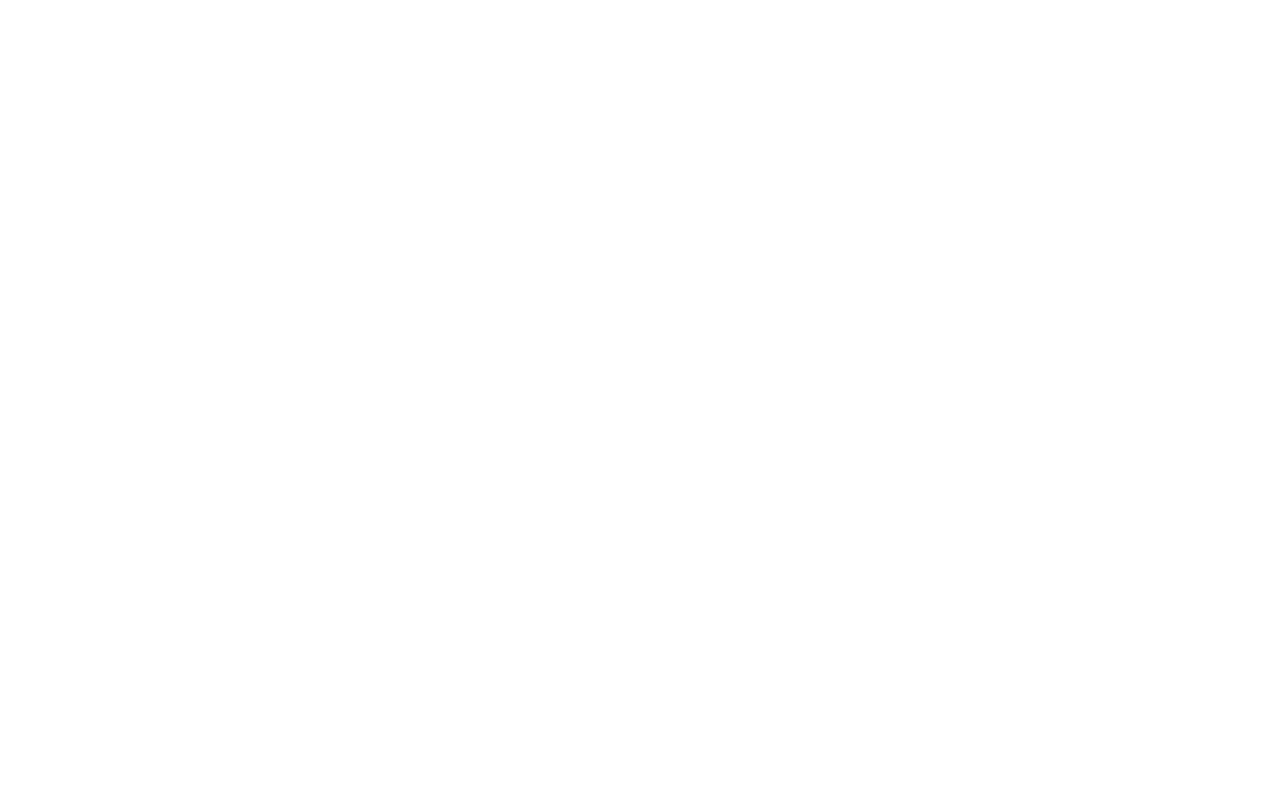
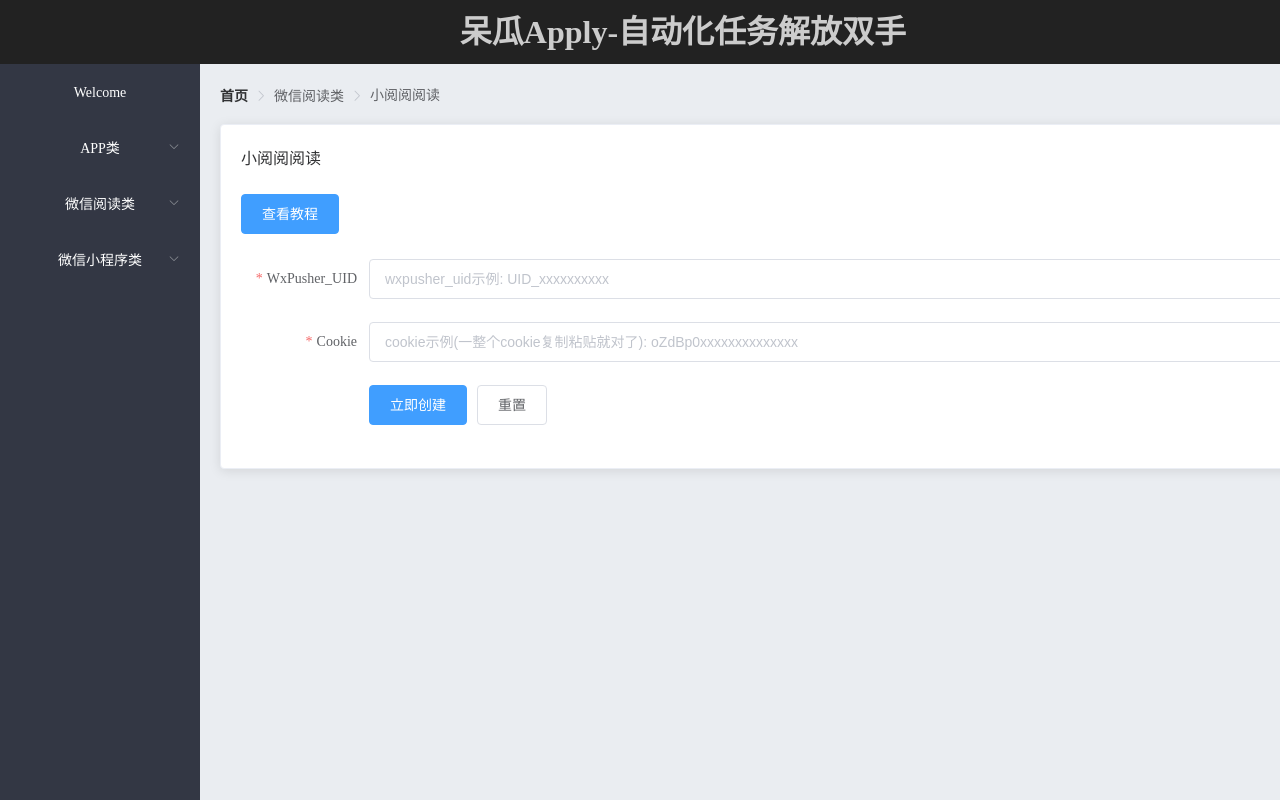
Before and after one commit to QiYiJun/daiguaapply, a Vue app: page /#/xiaoyueyue in a window 1280 px wide. Before the commit this address led to /#/kraft. Shown: the top 800 px of the page. Built offline with nearby package versions, Linux system fonts and the light colour scheme.

Commit message:
xiaoyueyue page creation complete

```diff
--- /dev/null
+++ b/src/components/read/XiaoYueYue.vue
@@ -0,0 +1,150 @@
+<template>
+  <div>
+    <el-breadcrumb separator-class="el-icon-arrow-right">
+      <el-breadcrumb-item :to="{ path: '/home' }">首页</el-breadcrumb-item>
+      <el-breadcrumb-item>微信阅读类</el-breadcrumb-item>
+      <el-breadcrumb-item>小阅阅阅读</el-breadcrumb-item>
+    </el-breadcrumb>
+
+    <el-card>
+      <div class='tips'>小阅阅阅读</div>
+      <div class="teach">
+        <el-button type="primary"
+                   @click="teachDialogVisible = true">查看教程</el-button>
+      </div>
+
+      <el-form :model="XiaoYueYueForm"
+               :rules="XiaoYueYueRules"
+               ref="XiaoYueYueRef"
+               label-width="128px">
+        <el-form-item label="WxPusher_UID"
+                      prop="wxpusher_uid">
+          <el-input v-model="XiaoYueYueForm.wxpusher_uid"
+                    placeholder='wxpusher_uid示例: UID_xxxxxxxxxx'></el-input>
+        </el-form-item>
+        <el-form-item label="Cookie"
+                      prop="cookie">
+          <el-input v-model="XiaoYueYueForm.cookie"
+                    placeholder='cookie示例(一整个cookie复制粘贴就对了): oZdBp0xxxxxxxxxxxxxx'></el-input>
+        </el-form-item>
+        <el-form-item>
+          <el-button type="primary">立即创建</el-button>
+          <el-button @click="resetForm('XiaoYueYueRef')">重置</el-button>
+        </el-form-item>
+      </el-form>
+    </el-card>
+
+    <el-dialog title="教程"
+               :visible.sync="teachDialogVisible"
+               width="50%">
+      <span class="title">
+        wxpusher_uid的获得:
+      </span>
+      <span>订阅wxpusher, 右下角"我的"-"我的UID"</span>
+      <span>请点击下方的"获取二维码"按钮, 订阅我们的wxpusher服务</span>
+      <span>应用与主题都需要订阅, 这样你才可以收到我们的消息推送</span>
+      <span class="title">
+        Cookie的获得:
+      </span>
+      <span>抓取域名"1692433047.3z2rpa.top"下的 cookie 完整复制下来</span>
+
+      <el-dialog title="WxPusher二维码"
+                 :visible.sync="QRCodeDialogVisible"
+                 width="50%"
+                 append-to-body>
+        <div class="qrcode">
+          <div class="apply">
+            <span>应用订阅</span>
+            <img src="https://wxpusher.zjiecode.com/api/qrcode/t7FOPpPdgpNJf6N0iC5XecNgjAJn7NFWxQC00OGDOzkRHmiAdX2fXSTcSZ1Uqoy0.jpg">
+          </div>
+          <div class="theme">
+            <span>主题订阅</span>
+            <img src="https://wxpusher.zjiecode.com/api/qrcode/M9hDGdw6KCEZvElBASAEH0eQZXcN66mCkC8zX8448SPtrcSbGL74hTRAzz4KdV6o.jpg">
+          </div>
+        </div>
+        <span slot="footer"
+              class="dialog-footer">
+          <el-button type="primary"
+                     @click="QRCodeDialogVisible = false">关闭</el-button>
+        </span>
+      </el-dialog>
+
+      <span slot="footer"
+            class="dialog-footer">
+        <el-button type="success"
+                   @click="QRCodeDialogVisible = true">获取二维码</el-button>
+        <el-button type="primary"
+                   @click="teachDialogVisible = false">关 闭</el-button>
+      </span>
+    </el-dialog>
+  </div>
+</template>
+
+<script>
+export default {
+  name: 'XiaoYueYue',
+  data () {
+    return {
+      teachDialogVisible: false,
+      QRCodeDialogVisible: false,
+      XiaoYueYueForm: {
+        wxpusher_uid: '',
+        cookie: ''
+      },
+      XiaoYueYueRules: {
+        wxpusher_uid: [
+          {
+            required: true,
+            message: '请输入WxPusher_UID',
+            trigger: 'blur'
+          }
+        ],
+        cookie: [
+          {
+            required: true,
+            message: '请输入Cookie',
+            trigger: 'blur'
+          }
+        ]
+      }
+    }
+  },
+  mounted () {},
+  methods: {
+    resetForm (formName) {
+      this.$refs[formName].resetFields()
+    }
+  }
+}
+</script>
+
+<style scoped>
+.tips {
+  margin-bottom: 25px;
+}
+
+.teach {
+  margin-bottom: 25px;
+}
+
+.title {
+  font-weight: bold;
+  font-size: 20px;
+}
+
+span {
+  padding: 5px 0;
+  display: block;
+}
+
+.qrcode {
+  display: flex;
+  justify-content: center;
+  text-align: center;
+}
+
+.qrcode img {
+  display: block;
+  width: 200px;
+}
+</style>
--- a/src/router/index.js
+++ b/src/router/index.js
@@ -5,6 +5,7 @@ import Welcome from 'components/Welcome.vue'
 import KuGou from 'components/apply/KuGou.vue'
 import KuWo from 'components/apply/KuWo.vue'
 import GangBeng from 'components/read/GangBeng.vue'
+import XiaoYueYue from 'components/read/XiaoYueYue.vue'
 
 Vue.use(VueRouter)
 
@@ -33,6 +34,10 @@ const routes = [
       {
         path: '/gangbeng',
         component: GangBeng
+      },
+      {
+        path: '/xiaoyueyue',
+        component: XiaoYueYue
       }
     ]
   }
```
